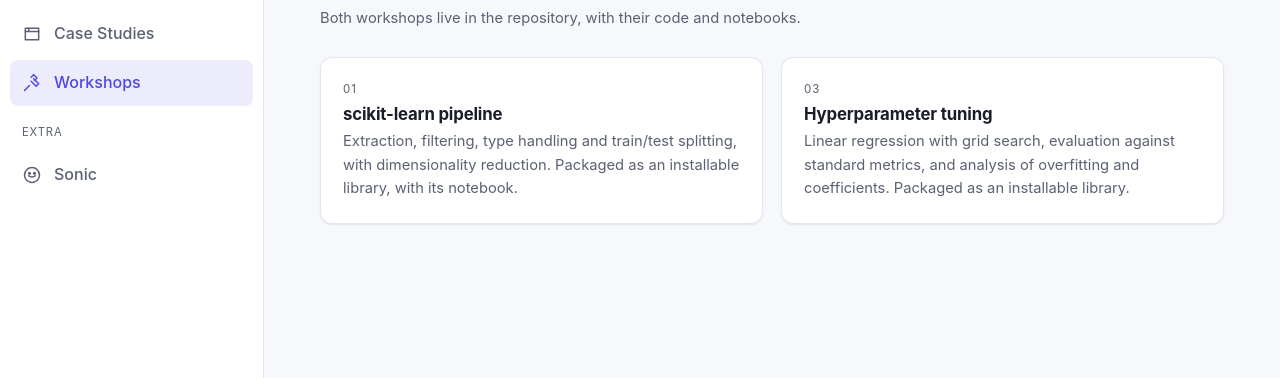
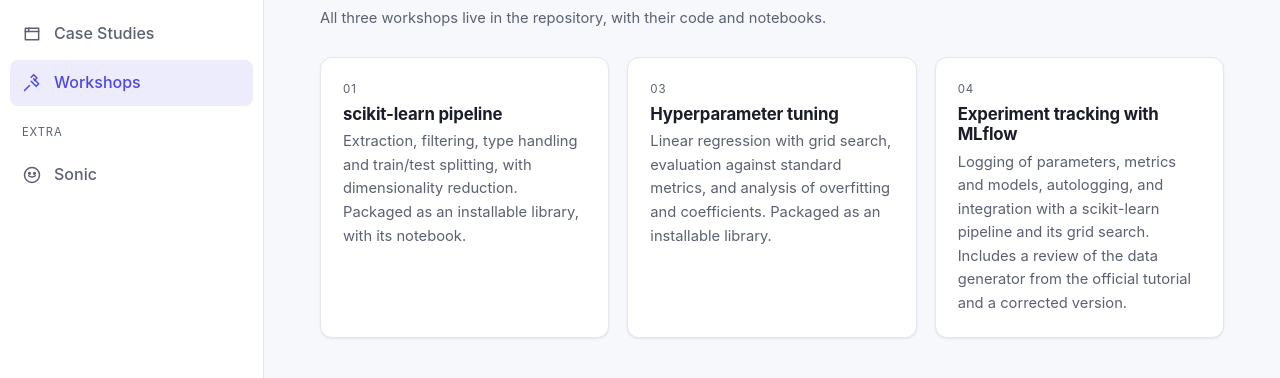
Before and after one commit to JosueSay/ml-engineering-portfolio, a website with bundled scripts: page pages/workshops.html in a window 1280 px wide. Shown: the part 252-630 px from the top of the page. Built offline with nearby package versions, Linux system fonts and the light colour scheme.

Commit message:
feat: actualización portal incorporando taller4

```diff
--- a/assets/i18n/en.json
+++ b/assets/i18n/en.json
@@ -58,7 +58,9 @@
   "workshop.a01.desc": "Extraction, filtering, type handling and train/test splitting, with dimensionality reduction. Packaged as an installable library, with its notebook.",
   "workshop.a03.title": "Hyperparameter tuning",
   "workshop.a03.desc": "Linear regression with grid search, evaluation against standard metrics, and analysis of overfitting and coefficients. Packaged as an installable library.",
-  "page.workshops.empty": "Both workshops live in the repository, with their code and notebooks.",
+  "workshop.a04.title": "Experiment tracking with MLflow",
+  "workshop.a04.desc": "Logging of parameters, metrics and models, autologging, and integration with a scikit-learn pipeline and its grid search. Includes a review of the data generator from the official tutorial and a corrected version.",
+  "page.workshops.empty": "All three workshops live in the repository, with their code and notebooks.",
   "case.status.pending": "Pending",
   "case.cs2.eyebrow": "Case study 02",
   "case.cs2.title": "Club BI points system",
--- a/assets/i18n/es.json
+++ b/assets/i18n/es.json
@@ -58,7 +58,9 @@
   "workshop.a01.desc": "Extracción, filtrado, manejo de tipos y separación del conjunto, con reducción de dimensionalidad. Empaquetado como librería instalable y con su cuaderno.",
   "workshop.a03.title": "Calibración de hiperparámetros",
   "workshop.a03.desc": "Regresión lineal con búsqueda en rejilla, evaluación con métricas estandarizadas y análisis de sobreajuste y de coeficientes. Empaquetado como librería instalable.",
-  "page.workshops.empty": "Los dos talleres están en el repositorio, con su código y sus cuadernos.",
+  "workshop.a04.title": "Seguimiento de experimentos con MLflow",
+  "workshop.a04.desc": "Registro de parámetros, métricas y modelos, autologging e integración con un pipeline de scikit-learn y su búsqueda en rejilla. Incluye el análisis del generador de datos del tutorial oficial y su versión corregida.",
+  "page.workshops.empty": "Los tres talleres están en el repositorio, con su código y sus cuadernos.",
   "case.status.pending": "Pendiente",
   "case.cs2.eyebrow": "Caso de estudio 02",
   "case.cs2.title": "Sistema de puntos de Club BI",
--- a/pages/workshops.html
+++ b/pages/workshops.html
@@ -31,7 +31,7 @@
           <h1 data-i18n="page.workshops.title">Talleres</h1>
           <p class="page-header__subtitle" data-i18n="page.workshops.subtitle">Material práctico y guías paso a paso.</p>
         </header>
-        <p class="page-header__note" data-i18n="page.workshops.empty">Los dos talleres están en el repositorio, con su código y sus cuadernos.</p>
+        <p class="page-header__note" data-i18n="page.workshops.empty">Los tres talleres están en el repositorio, con su código y sus cuadernos.</p>
 
         <section class="card-grid">
           <a class="card" href="https://github.com/JosueSay/ml-engineering-portfolio/tree/main/workshop/activity-01-sklearn-pipeline">
@@ -44,6 +44,11 @@
             <h2 class="card__title" data-i18n="workshop.a03.title">Calibración de hiperparámetros</h2>
             <p class="card__desc" data-i18n="workshop.a03.desc">Regresión lineal con búsqueda en rejilla, evaluación con métricas estandarizadas y análisis de sobreajuste y de coeficientes. Empaquetado como librería instalable.</p>
           </a>
+          <a class="card" href="https://github.com/JosueSay/ml-engineering-portfolio/tree/main/workshop/activity-04-mlflow-tracking">
+            <p class="card__eyebrow">04</p>
+            <h2 class="card__title" data-i18n="workshop.a04.title">Seguimiento de experimentos con MLflow</h2>
+            <p class="card__desc" data-i18n="workshop.a04.desc">Registro de parámetros, métricas y modelos, autologging e integración con un pipeline de scikit-learn y su búsqueda en rejilla. Incluye el análisis del generador de datos del tutorial oficial y su versión corregida.</p>
+          </a>
         </section>
       </div>
     </main>
```
